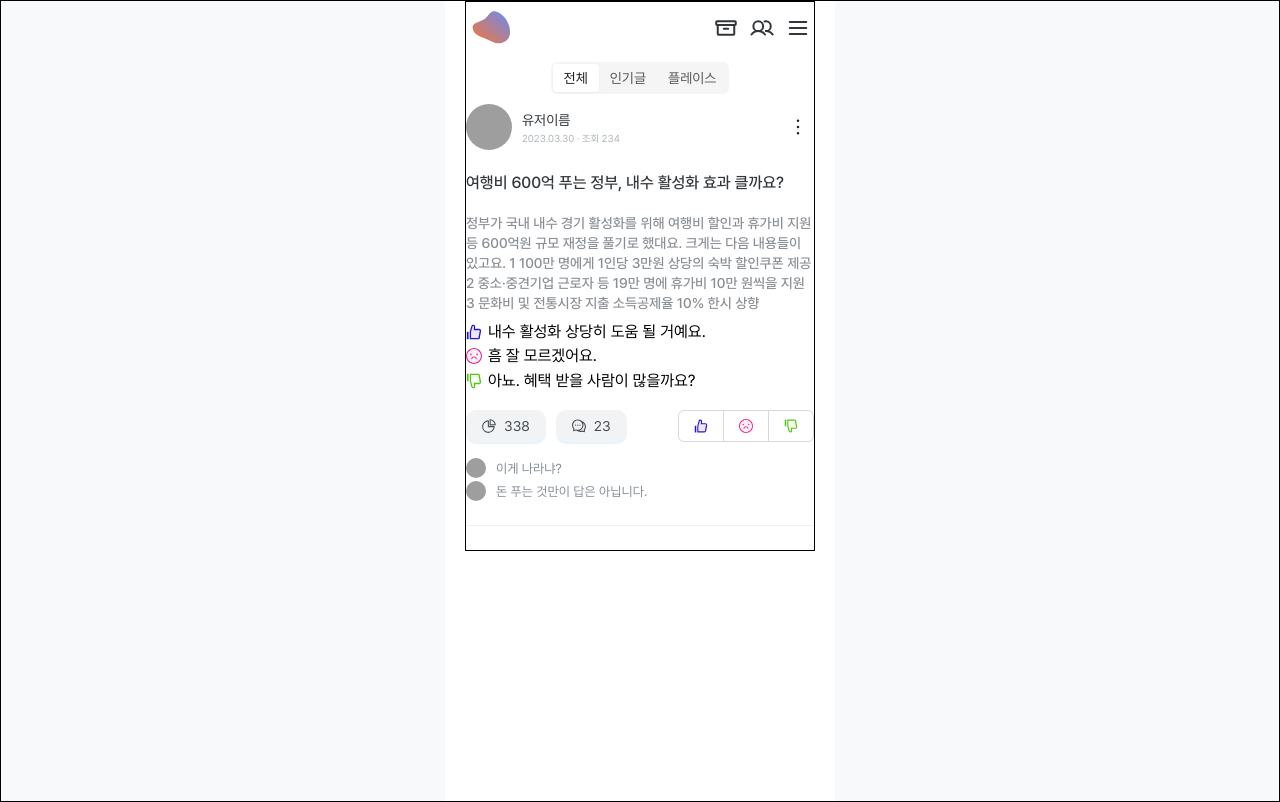
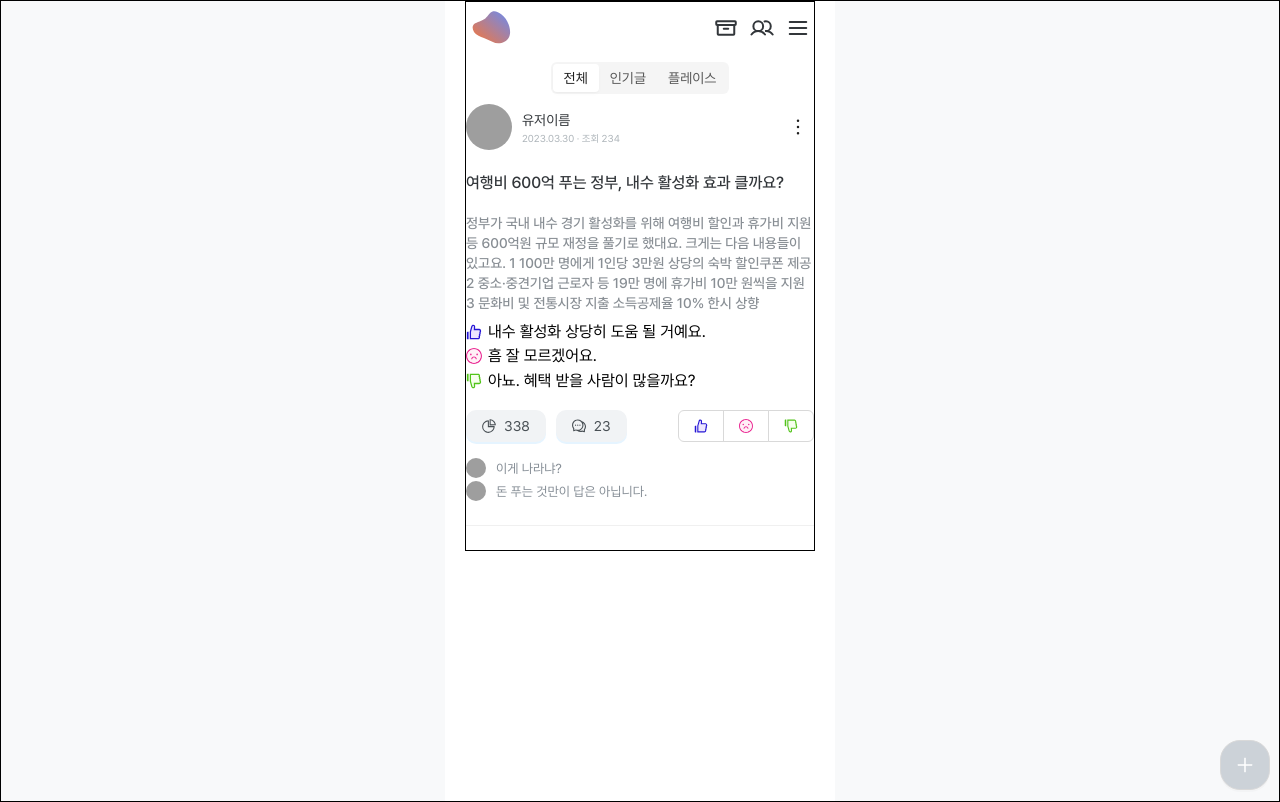
Before and after one commit to jaehafe/inplace, a Next.js app in the folder client/: page / in a window 1280 px wide. Built offline with nearby package versions, Linux system fonts and the light colour scheme; grey boxes are pictures that could not be loaded.

Commit message:
Feat: [client] 포스트 작성 버튼 추가

```diff
--- a/client/src/components/MainPage/MainPage.tsx
+++ b/client/src/components/MainPage/MainPage.tsx
@@ -5,6 +5,7 @@ import HotPosts from '../Posts/HotPosts';
 import LogoHeader from '../LogoHeader/LogoHeader';
 import M from './MainPage.styles';
 import Places from '../Posts/Places';
+import WritePostButton from '../Common/WritePostButton/WritePostButton';
 
 const displayBody = (value: string | number) => {
   switch (value) {
@@ -39,6 +40,7 @@ function MainPage() {
       </M.StyledSpace>
 
       <>{displayBody(value)}</>
+      <WritePostButton />
     </M.MainPageWrapper>
   );
 }
```
